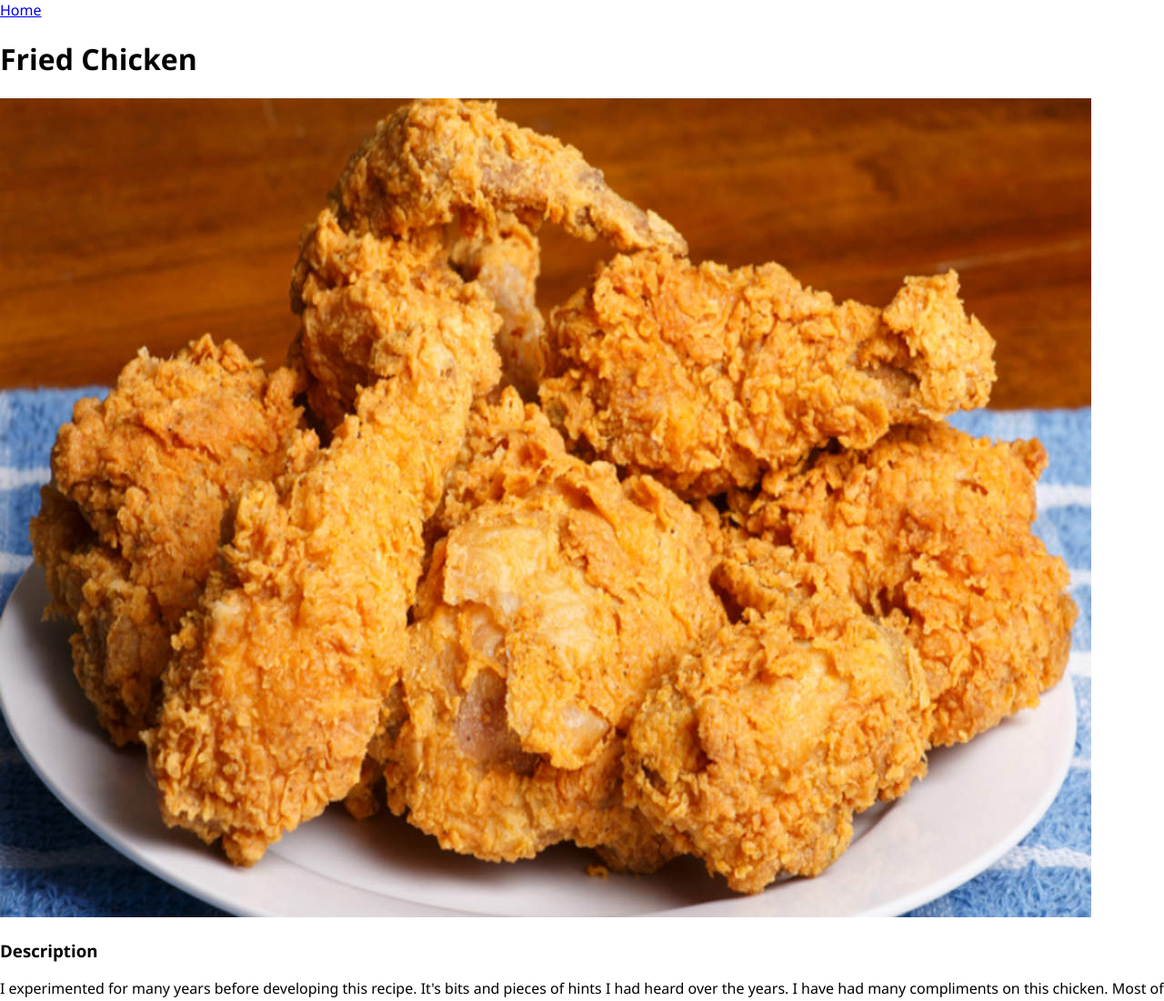
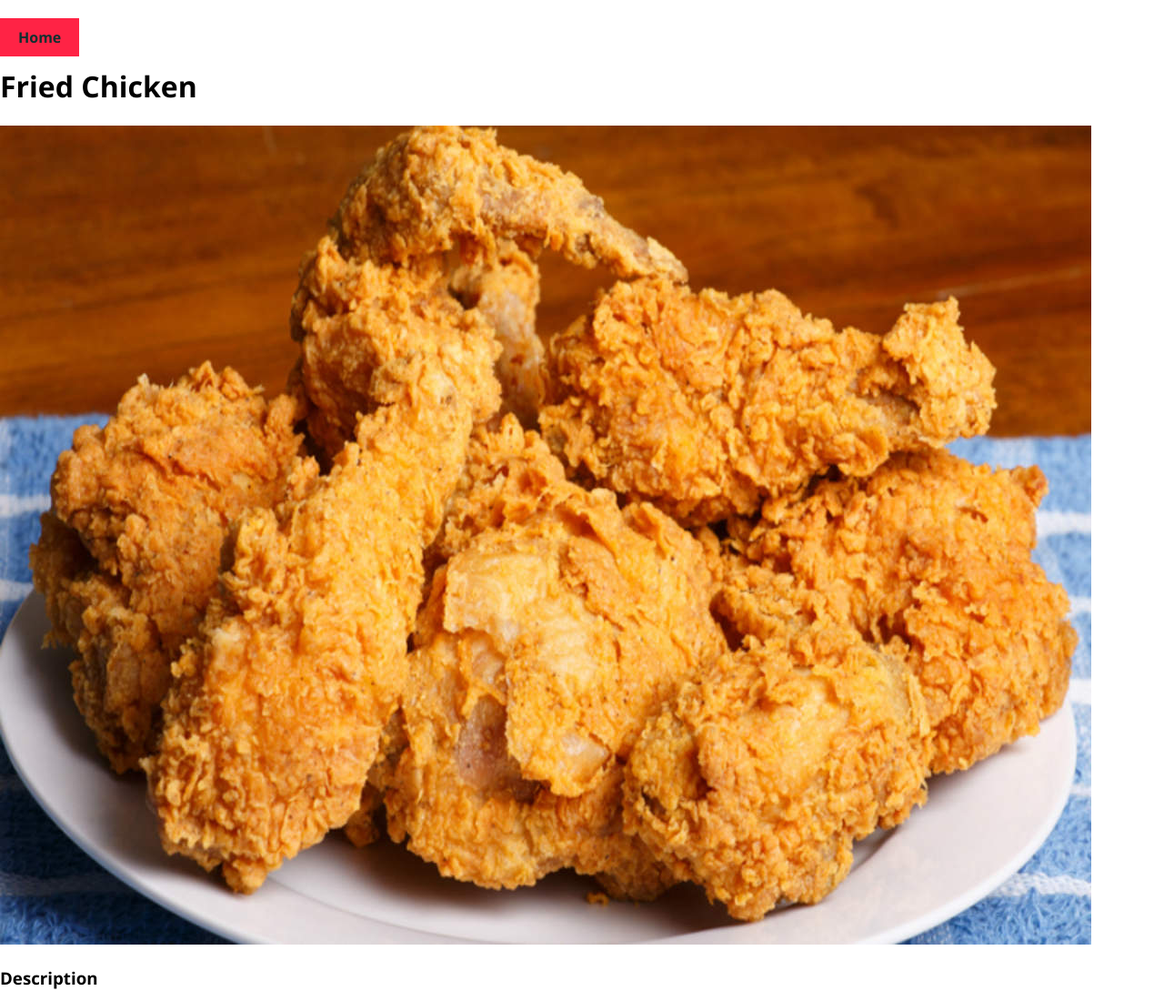
Before and after one commit to surajsharma19/odin-recipes, a plain HTML site: page recipes/fried_chicken.html in a window 1280 px wide. Shown: the top 1100 px of the page at 91% size. Drawn offline with Linux system fonts and the light colour scheme.

Commit message:
Update style.css
add a style to home button in navbar

```diff
--- a/style.css
+++ b/style.css
@@ -40,3 +40,17 @@ body {
     text-align: center;
     background-color: #ff2345;
 }
+
+/* Recipes Style */
+
+nav{
+    margin-top: 30px;
+}
+
+nav a{
+    text-decoration: none;
+    background-color: #ff2345;
+    color: #103030;
+    padding: 10px 20px;
+    font-weight: 700;
+}
```
